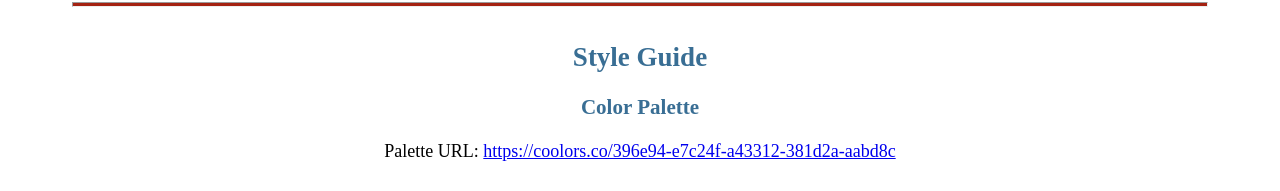
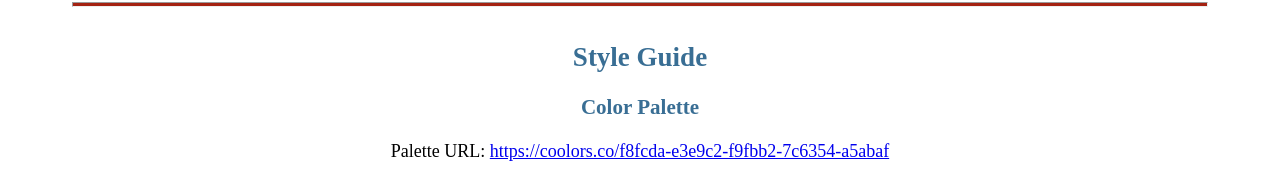
Before and after one commit to crditto/wdd130, a plain HTML site: page aussie/site-plan.html in a window 1280 px wide. Shown: the part 1136-1327 px from the top of the page. Drawn offline with Linux system fonts and the light colour scheme; a web font is replaced by a local one.

Commit message:
pallette change

```diff
--- a/aussie/site-plan.html
+++ b/aussie/site-plan.html
@@ -47,7 +47,7 @@
       <!--  The colors you choose for a website are one of the most important decisions you will make. Follow the instructions on the activity in iLearn then return and replace the color codes below with the hex color codes (the 6 digit numbers that show at the bottom of each color) for the colors you have chosen below.  You should have at least 2 colors but do not have to fill in all 4 if you do not need them.  -->
 
       <!-- Copy and paste the URL to your finished palette below Make sure to paste it into both spots -->
-      Palette URL: <a href="https://coolors.co/396e94-e7c24f-a43312-381d2a-aabd8c" target="_blank">https://coolors.co/396e94-e7c24f-a43312-381d2a-aabd8c</a>
+      Palette URL: <a href="https://coolors.co/f8fcda-e3e9c2-f9fbb2-7c6354-a5abaf" target="_blank">https://coolors.co/f8fcda-e3e9c2-f9fbb2-7c6354-a5abaf</a>
 
 
       <table class="colors">
```
